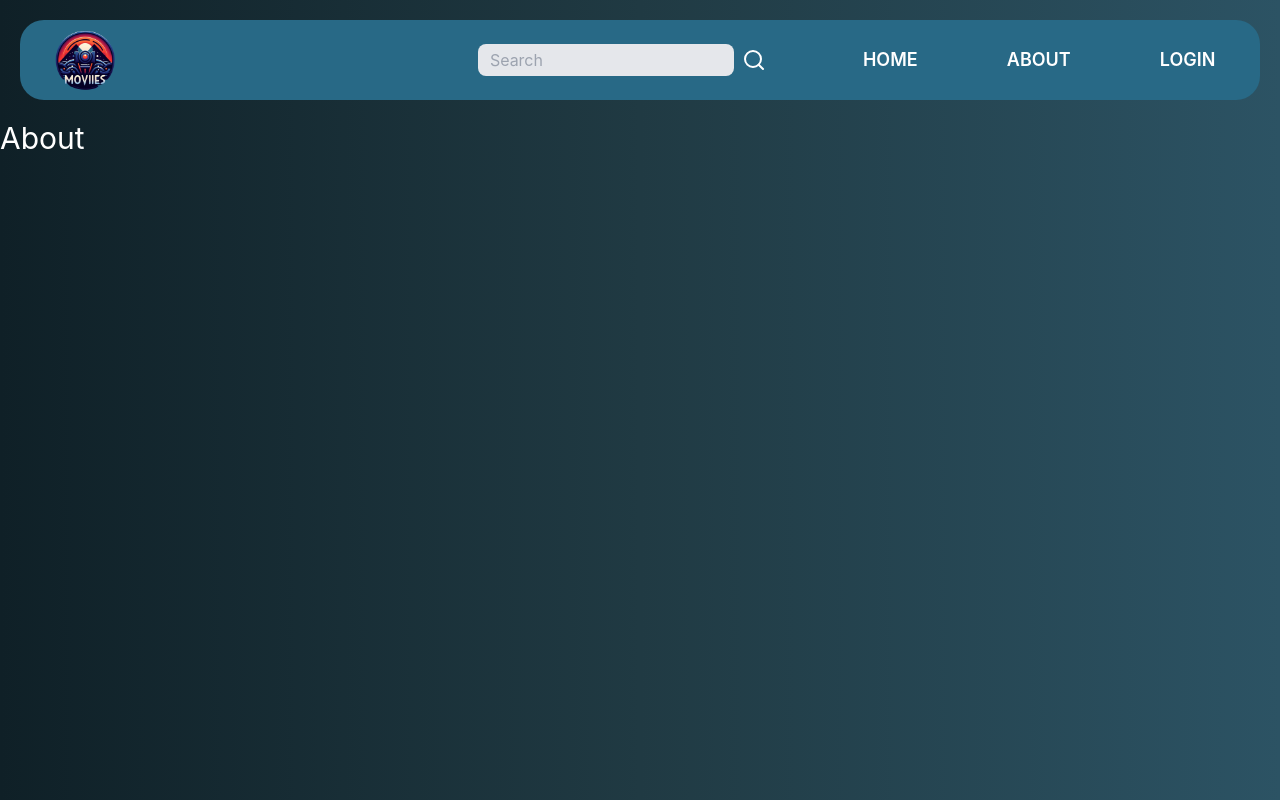
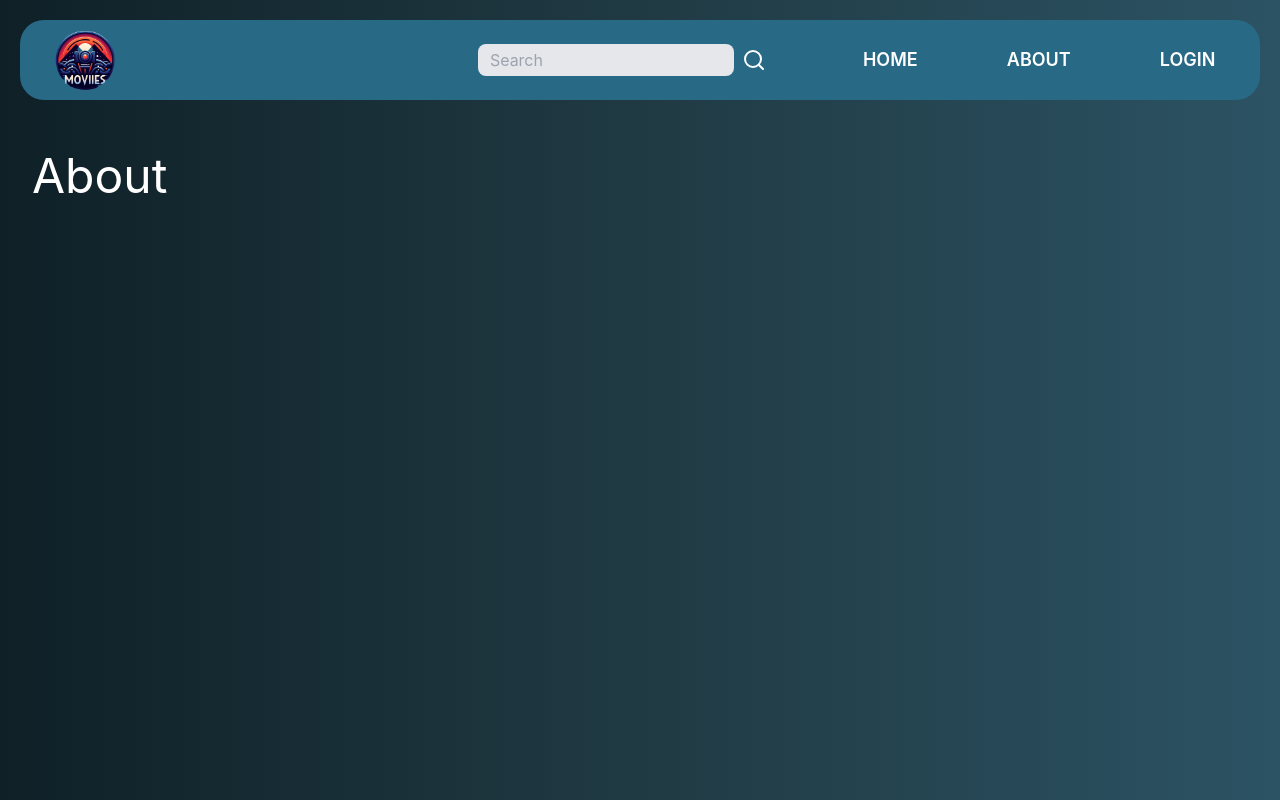
Before and after one commit to arnav1203/moviesapp, a React (Create React App) app: page /about in a window 1280 px wide. Built offline with nearby package versions, Linux system fonts and the light colour scheme; no server answers.

Commit message:
about update

```diff
--- a/src/Components/About.js
+++ b/src/Components/About.js
@@ -5,9 +5,12 @@ export default function About() {
     return (
         <div>
             <Navbar />
-            <div>
-                <div className='text-3xl text-white'>
+            <div className='p-8'>
+                <div className='text-5xl text-white'>
                     About
+                </div>
+                <div>
+
                 </div>
             </div>
         </div>
```
